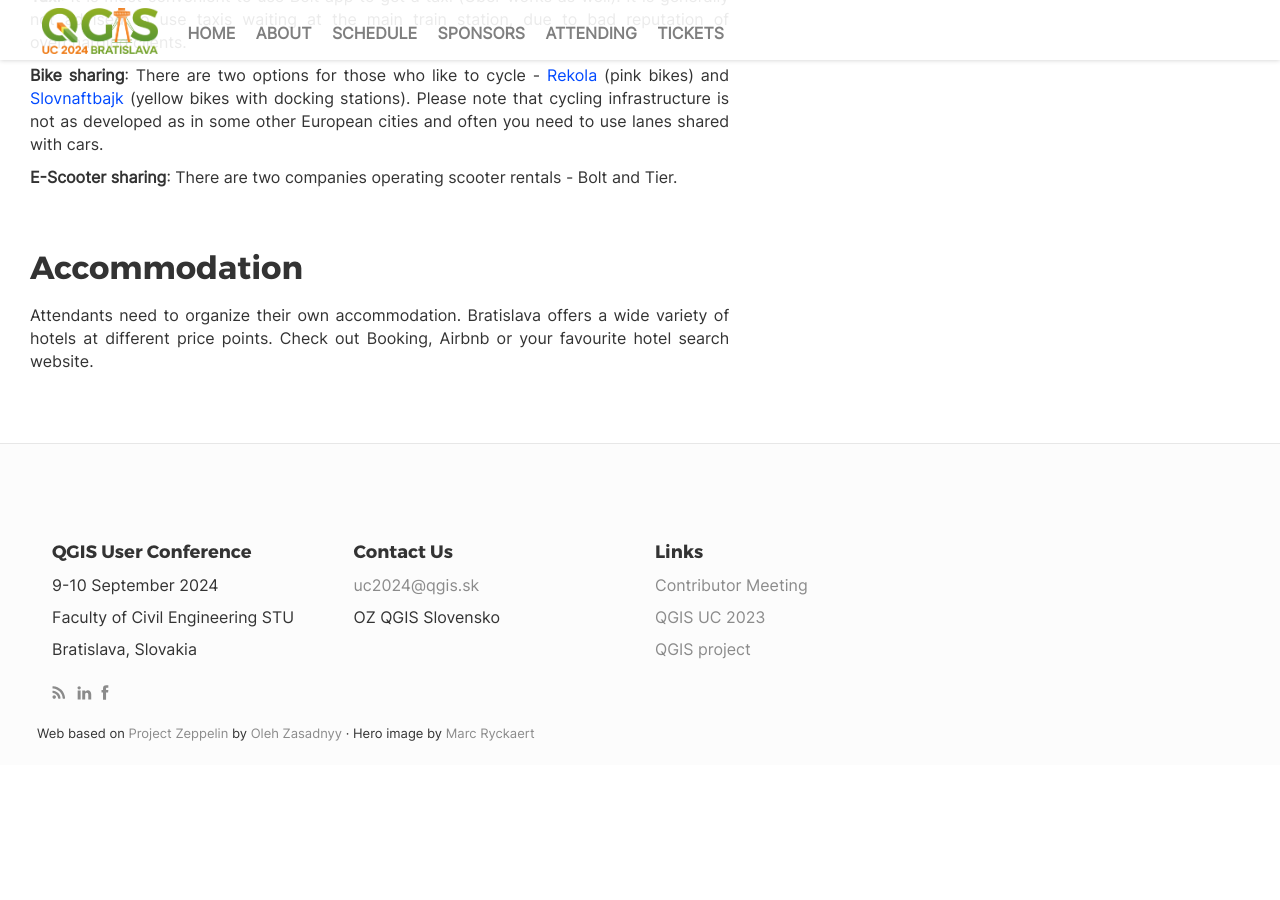
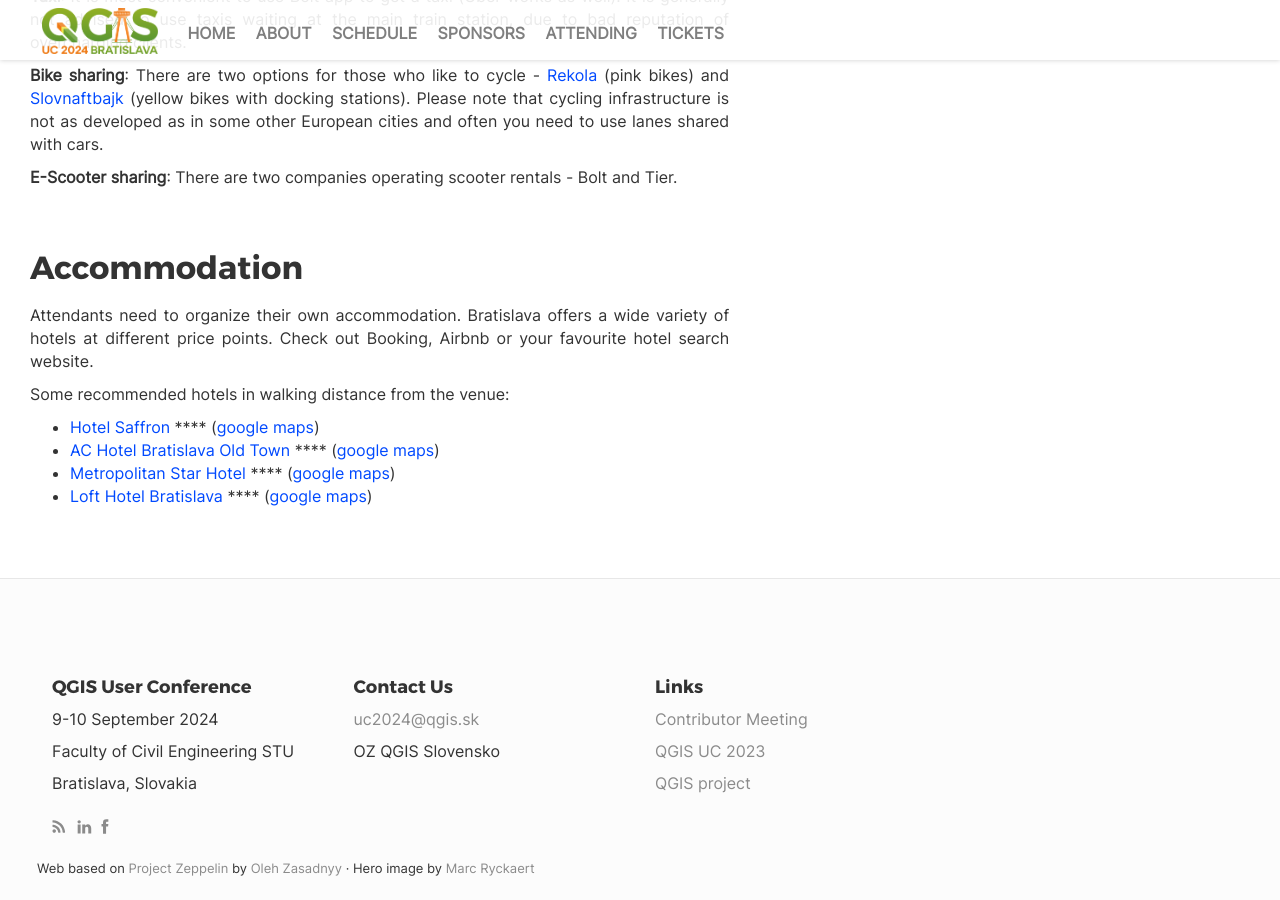
Before and after one commit to qgis-sk/uc2024-web, a Jekyll site: the page built from _pages/attending.html, in a window 1280 px wide and 900 px high, scrolled down 1913 px. Built offline with Jekyll 4.4.1, drawn with Linux system fonts in a browser that asks for light colours; nearby versions of some CDN libraries; comment, search, counter and statistics services are not loaded; before the commit the page ends 2678 px from its top, so only the background shows below that.

Commit message:
Add some recommended hotels

```diff
--- a/_pages/attending.html
+++ b/_pages/attending.html
@@ -70,6 +70,18 @@
 <p>
 Attendants need to organize their own accommodation. Bratislava offers a wide variety of hotels at different price points. Check out Booking, Airbnb or your favourite hotel search website.
 </p>
+<p>
+Some recommended hotels in walking distance from the venue:
+<ul>
+<li><a href="https://www.hotelsaffron.sk/en/">Hotel Saffron</a> **** (<a href="https://www.google.com/maps/place/Hotel+Saffron/@48.1525788,17.1176776,17z/data=!4m9!3m8!1s0x476c894ee6aebd9d:0xc226f3eb5de48f9c!5m2!4m1!1i2!8m2!3d48.1528294!4d17.1181922!16s%2Fg%2F1hc6y03_k?entry=ttu">google maps</a>)
+
+<li><a href="https://www.marriott.com/en-us/hotels/btsar-ac-hotel-bratislava-old-town/overview/">AC Hotel Bratislava Old Town</a> **** (<a href="https://www.google.com/maps/place/AC+Hotel+Bratislava+Old+Town/@48.148198,17.1077319,17z/data=!4m9!3m8!1s0x476c89aceed1be1d:0x1252e9eee95d528d!5m2!4m1!1i2!8m2!3d48.1481324!4d17.1090095!16s%2Fg%2F11jj2v4l6p?entry=ttu">google maps</a>)
+
+<li><a href="https://myhotel.sk/en/metropolitan-star-hotel">Metropolitan Star Hotel</a> **** (<a href="https://www.google.com/maps/place/Metropolitan+Star+Apart+hotel/@48.149823,17.1098026,17z/data=!4m9!3m8!1s0x476c895ab8171ea1:0x3dcafb5140b4645!5m2!4m1!1i2!8m2!3d48.1498789!4d17.1103796!16s%2Fg%2F11q96hv1y6?entry=ttu">google maps</a>)
+
+<li><a href="https://www.lofthotel.sk/en">Loft Hotel Bratislava</a> **** (<a href="https://www.google.com/maps/place/Loft+Hotel+Bratislava/@48.1518988,17.1062406,17z/data=!4m9!3m8!1s0x476c8950a3d1840b:0x8ea4bd1b256a9d0c!5m2!4m1!1i2!8m2!3d48.1519321!4d17.107188!16s%2Fg%2F1q62h6n7b?entry=ttu">google maps</a>)
+</ul>
+</p>
 
 </div>
 </div>
```
